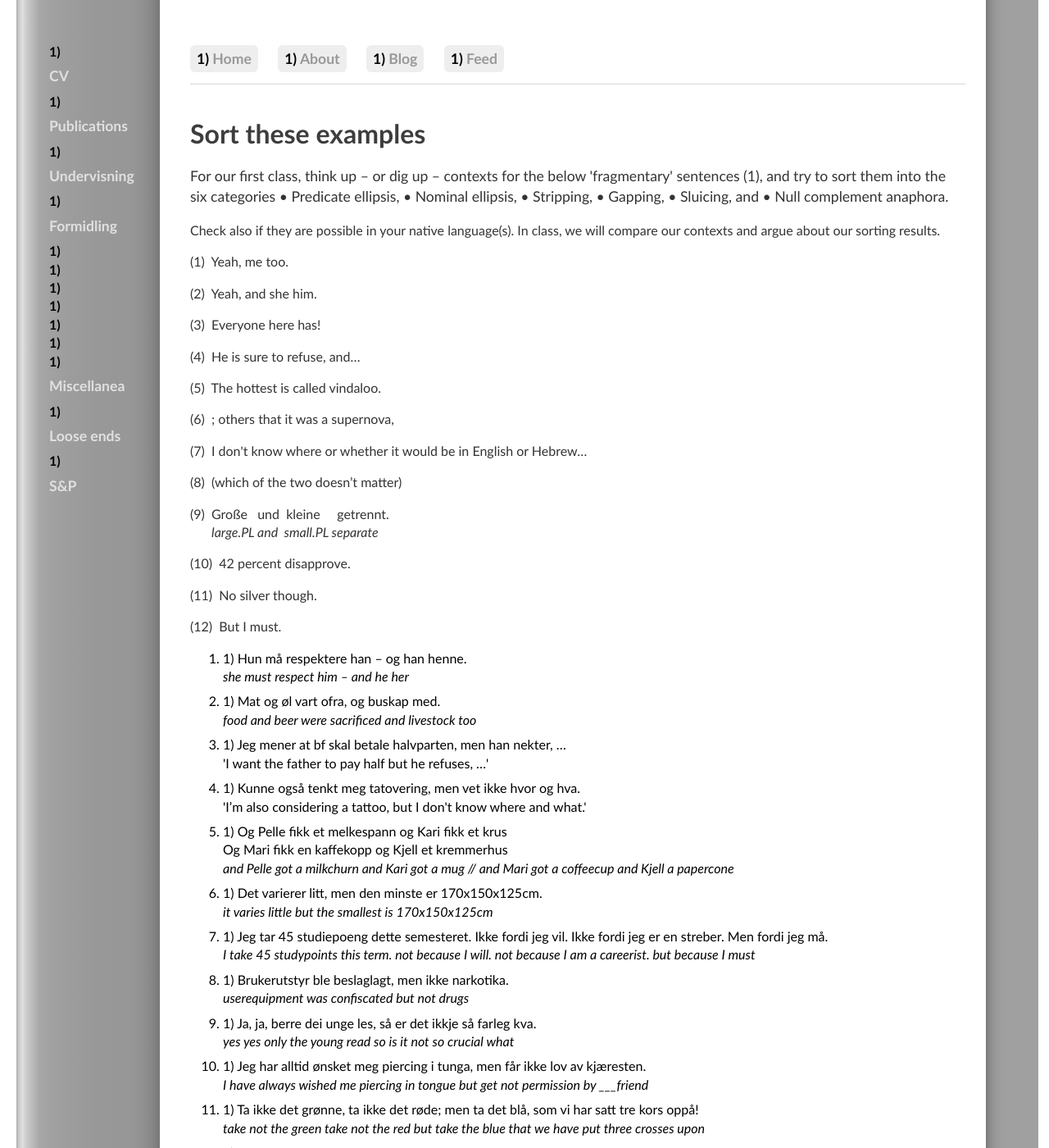
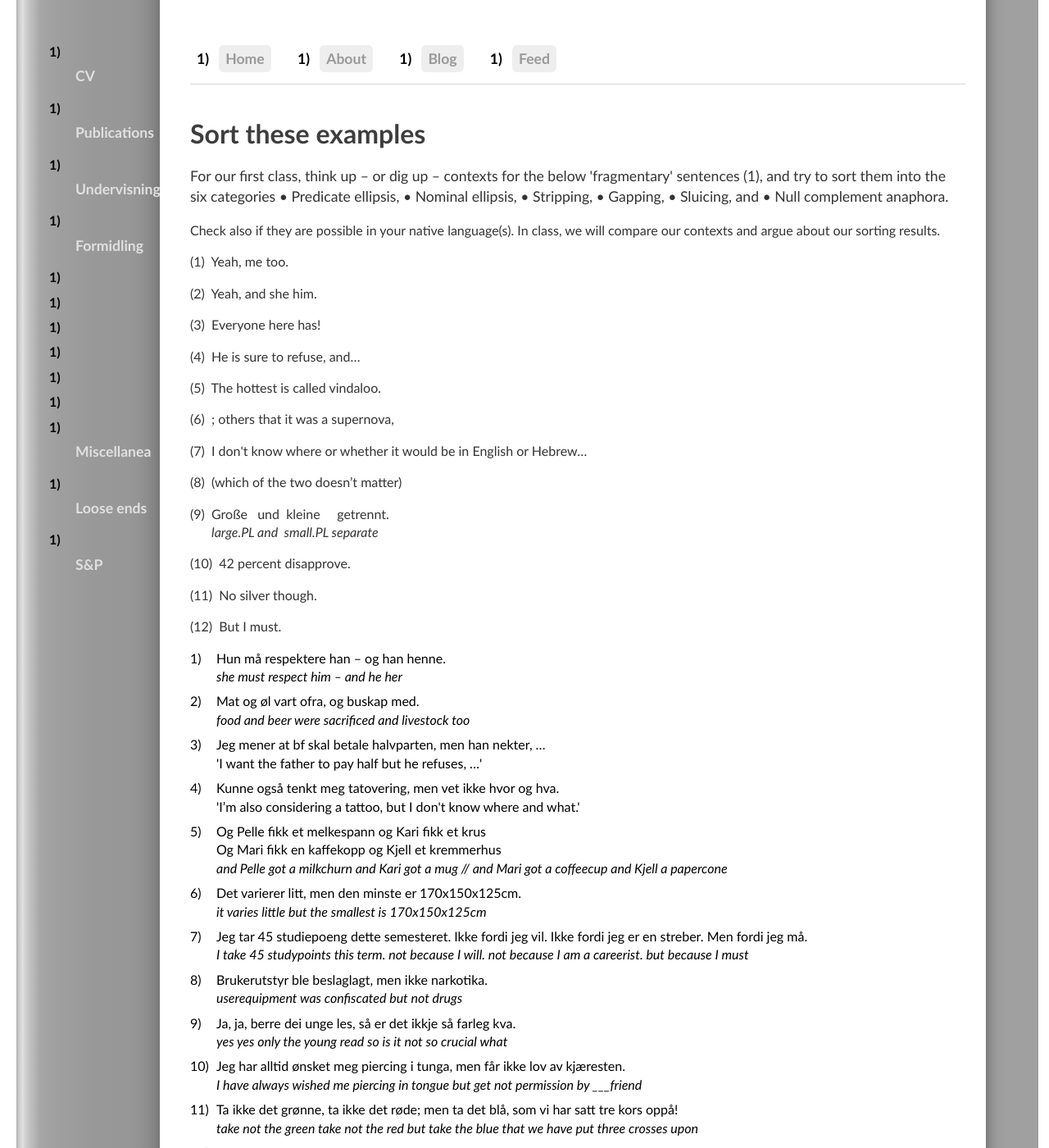
Before and after one commit to kjelljs/kjelljs.github.io, a Jekyll site: the page built from courses/ellipsis/consider.html, in a window 1280 px wide and 1400 px high. Shown: the whole window at 82% size. Built offline with Jekyll 4.4.1, drawn with Linux system fonts in a browser that asks for light colours.

Commit message:
Update consider.html

```diff
--- a/courses/ellipsis/consider.html
+++ b/courses/ellipsis/consider.html
@@ -5,11 +5,22 @@ title: "Sort these examples"
 ---
 
 <style>
-li:before {
+  ol {
+  counter-reset: item;
+  margin-left: 0;
+  padding-left: 0;
+}
+li {
+  display: block;
+  margin-bottom: .5em;
+  margin-left: 2em;
+}
+li::before {
+  display: inline-block;
   content: counter(item) ") ";
   counter-increment: item;
-  display: marker;
   width: 2em;
+  margin-left: -2em;
 }
 </style>
 
```
